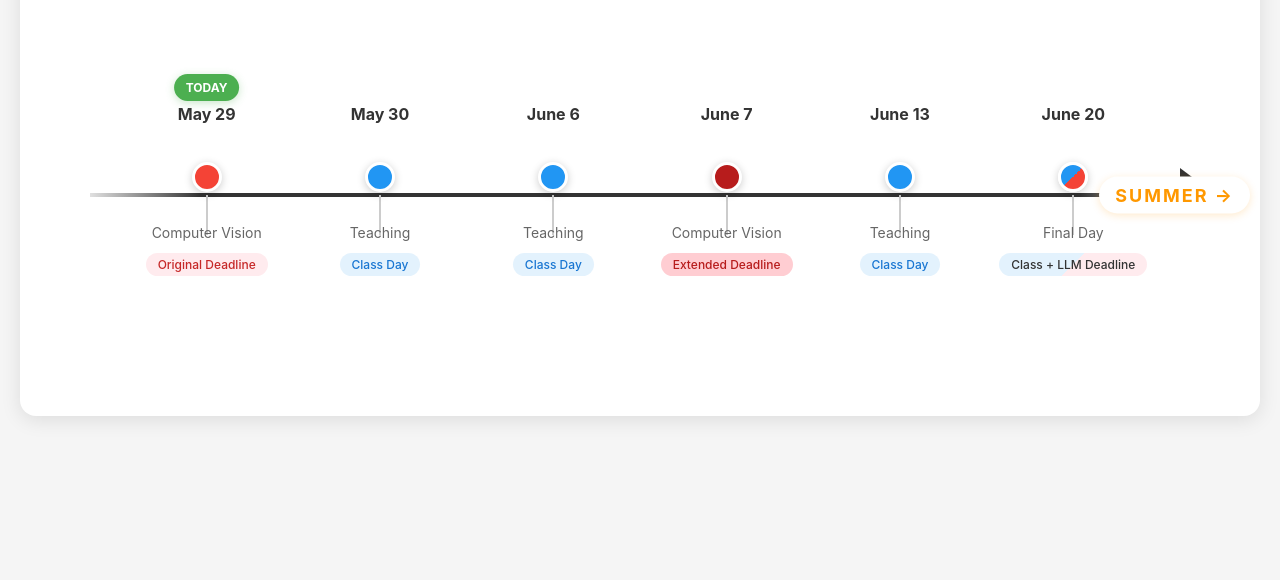
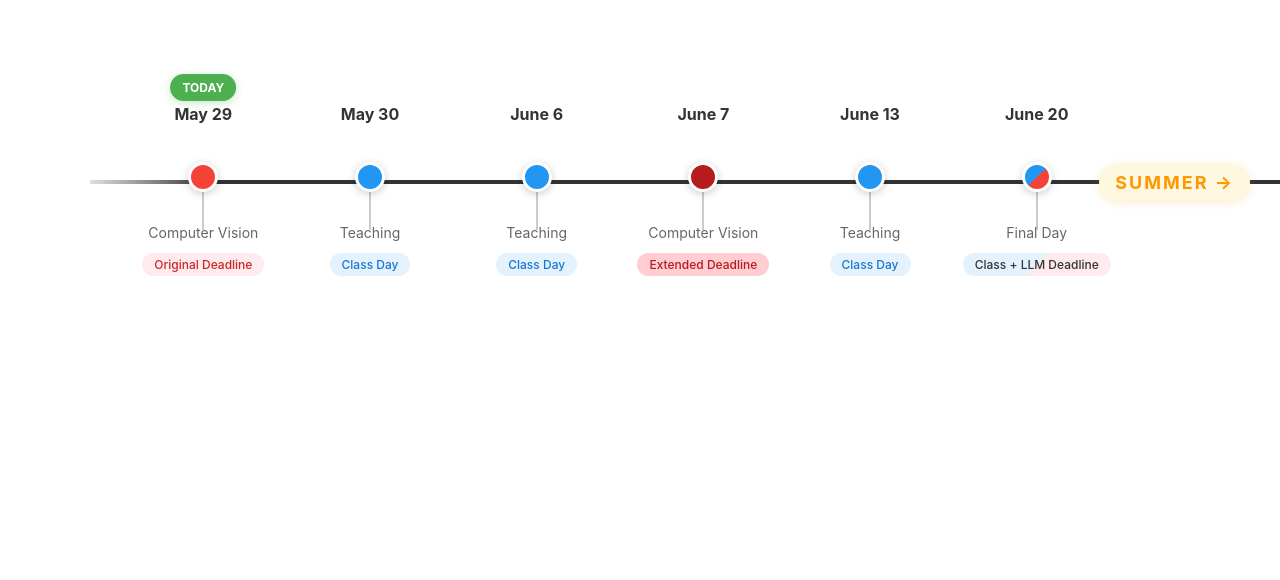
Before and after one commit to abeldantas/timelines, a plain HTML site: page index.html in a window 1280 px wide. Shown: the part 300-880 px from the top of the page. Drawn offline with Linux system fonts and the light colour scheme.

Commit message:
Align stuff

```diff
--- a/index.html
+++ b/index.html
@@ -5,25 +5,31 @@
     <meta name="viewport" content="width=device-width, initial-scale=1.0">
     <title>Class & Deadline Timeline 2025</title>
     <style>
+        html {
+            overflow-x: hidden;
+        }
+
         body {
             font-family: -apple-system, BlinkMacSystemFont, 'Segoe UI', Roboto, Arial, sans-serif;
             margin: 0;
             padding: 40px 20px;
-            background-color: #f5f5f5;
+            background-color: white;
             min-height: 100vh;
             display: flex;
             align-items: center;
             justify-content: center;
+            overflow-x: hidden;
         }
 
         .timeline-container {
-            background: white;
-            border-radius: 16px;
-            box-shadow: 0 4px 20px rgba(0, 0, 0, 0.1);
-            padding: 60px 40px;
+            background: transparent;
+            border-radius: 0;
+            box-shadow: none;
+            padding: 60px 200px 60px 40px;
             max-width: 1200px;
             width: 100%;
-            overflow-x: auto;
+            overflow-x: visible;
+            overflow-y: visible;
         }
 
         h1 {
@@ -35,33 +41,34 @@
 
         .timeline-wrapper {
             position: relative;
-            min-width: 900px;
+            width: 100%;
             margin: 0 auto;
-            padding: 120px 60px 80px;
+            padding: 120px 60px 80px 60px;
+            overflow: visible;
         }
 
         .timeline-line {
             position: absolute;
-            top: 50%;
+            top: 46%;
             left: 30px;
-            right: 30px;
+            right: -120px;
             height: 4px;
-            background: linear-gradient(to right, #e0e0e0 0%, #333 10%, #333 90%, #e0e0e0 100%);
+            background: linear-gradient(to right, #e0e0e0 0%, #333 10%, #333 100%);
             transform: translateY(-50%);
             z-index: 0;
         }
 
         .timeline-arrow {
             position: absolute;
-            top: calc(50% - 12px);
-            right: 20px;
+            top: 46%;
+            right: -130px;
             transform: translateY(-50%);
             width: 0;
             height: 0;
             border-left: 20px solid #333;
             border-top: 15px solid transparent;
             border-bottom: 15px solid transparent;
-            z-index: 1;
+            z-index: 3;
         }
 
         .timeline-events {
@@ -83,7 +90,7 @@
         .event-vertical-line {
             position: absolute;
             left: 50%;
-            top: 50%;
+            top: 46%;
             height: 40px;
             width: 2px;
             background-color: #ccc;
@@ -196,13 +203,13 @@
 
         .future-label {
             position: absolute;
-            top: 50%;
-            right: -30px;
+            top: 46%;
+            right: -70px;
             transform: translateY(-50%);
             color: #FF9800;
             font-size: 18px;
             font-weight: bold;
-            background: white;
+            background: #FFF8E1;
             padding: 8px 16px;
             letter-spacing: 2px;
             border-radius: 20px;
@@ -212,7 +219,7 @@
 
         @media (max-width: 768px) {
             .timeline-container {
-                padding: 40px 20px;
+                padding: 40px 100px 40px 20px;
             }
 
             .event-label {
```
